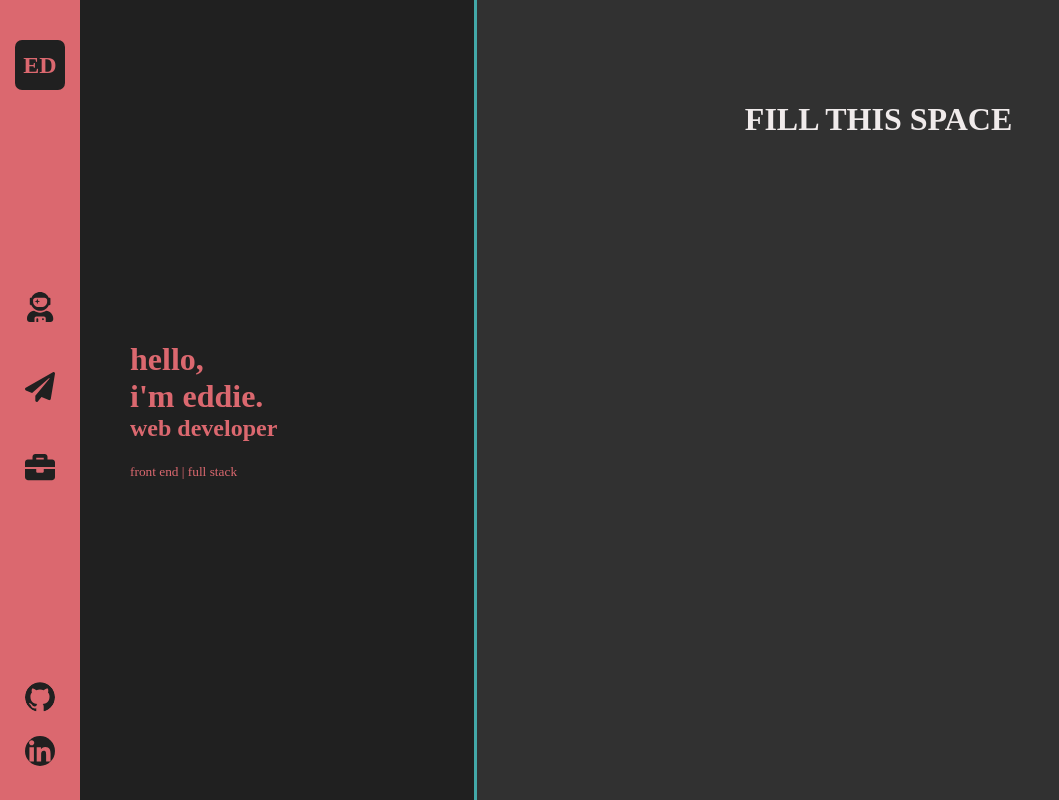
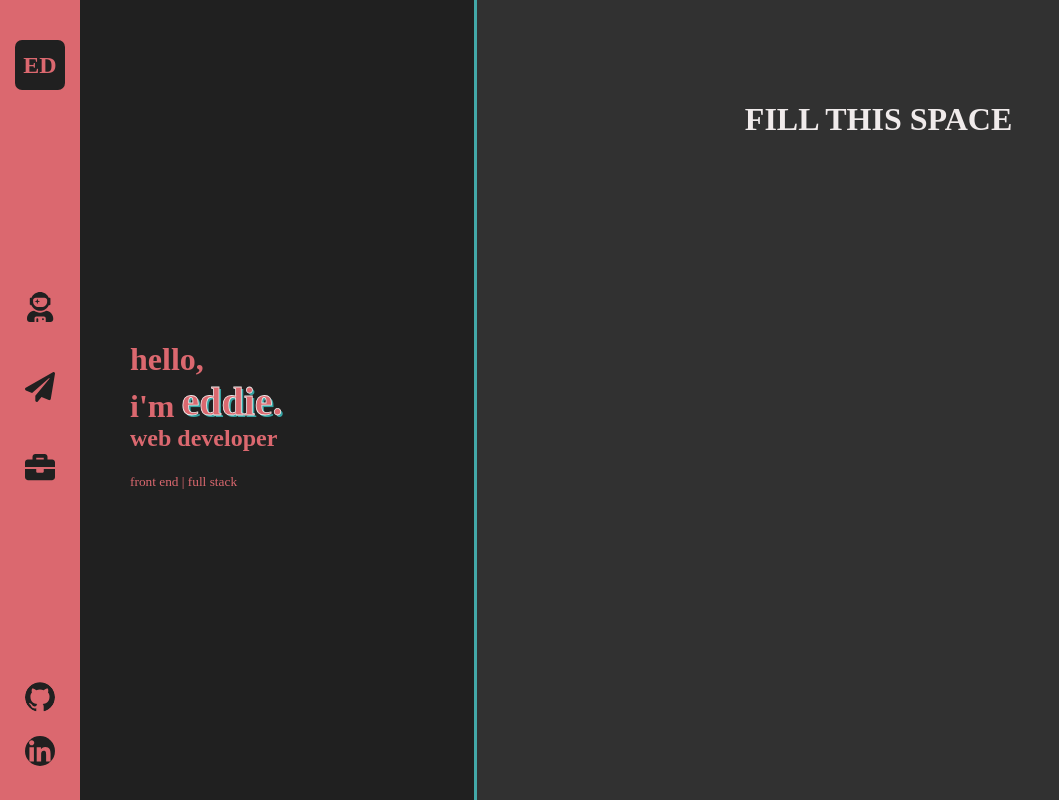
Before and after one commit to edidonato1/portfolio, a React (Create React App) app in the folder portfolio/: page / in a window 1280 px wide. Shown: the whole page, without its empty margins (0-1059 px from the left). Built offline with nearby package versions, Linux system fonts and the light colour scheme.

Commit message:
add animation to name home

```diff
--- a/portfolio/src/screens/Home/Home.jsx
+++ b/portfolio/src/screens/Home/Home.jsx
@@ -1,5 +1,5 @@
-import React from 'react'
-import Layout from '../../components/shared/Layout/Layout'
+import { Link } from 'react-router-dom';
+import Layout from '../../components/shared/Layout/Layout';
 import HomeDiv from './StyledHome';
 
 export default function Home() {
@@ -12,7 +12,18 @@ export default function Home() {
           <div className="left-div">
             <div className="left-div-child">
               <div className="title">
-                <h1>hello, <br></br> i'm eddie.</h1>
+                <h1>hello, <br></br><span className="introduction">
+                  i'm
+                    <Link className="name" to="/about">
+                    <div id="e1"> e</div>
+                    <div id="d1">d</div>
+                    <div id="d2">d</div>
+                    <div id="i">i</div>
+                    <div id="e2">e</div>
+                    <div id="dot">.</div>
+                    </Link>
+                </span>
+                </h1>
                 <h2>web developer</h2>
                 <small>front end  |  full stack</small>
               </div>
--- a/portfolio/src/screens/Home/StyledHome.js
+++ b/portfolio/src/screens/Home/StyledHome.js
@@ -9,6 +9,57 @@ display: flex;
   h2 {
     margin-top: 0px;
   }
+
+  @keyframes bounce {
+    0% {transform: translateY(0%)}
+    5% {transform: translateY(-10%)}
+    10% {transform: translateY(0%)}
+   100% {transform: translateY(0%)}
+  }
+
+  .introduction {
+    display: flex;
+    align-items: flex-end;
+  }
+
+
+
+  .name {
+    color: inherit;
+    margin-left: 7px;
+    display: flex;
+    font-size: 40px;
+    -webkit-text-stroke: .8px #f0ebeb;
+    text-shadow: 2px 2px #35a3a3;
+    /* letter-spacing: 1px; */
+  }
+
+  #e1 {
+    animation: 8.5s ease-in-out 1s infinite bounce;
+
+  }
+
+  #d1 {
+    animation: 8.5s ease-in-out 1.2s infinite bounce;
+
+  }
+
+  #d2 {
+    animation: 8.5s ease-in-out 1.4s infinite bounce;
+  }
+
+  #i {
+    animation: 8.5s ease-in-out 1.6s infinite bounce;
+  }
+
+  #e2 {
+    animation: 8.5s ease-in-out 1.8s infinite bounce;
+  }
+
+  #dot {
+    animation: 8.5s ease-in-out 2s infinite bounce;
+  }
+
   .title {
   }
 
```
